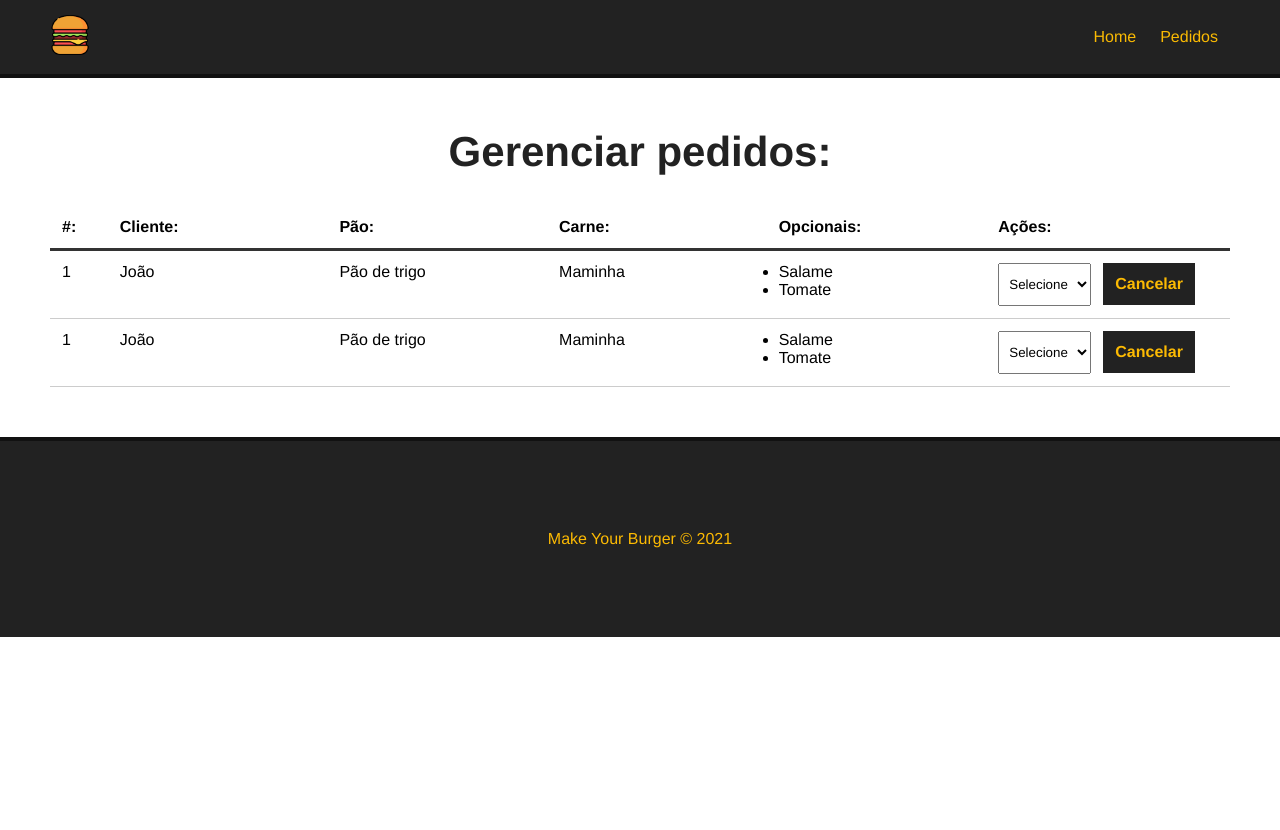
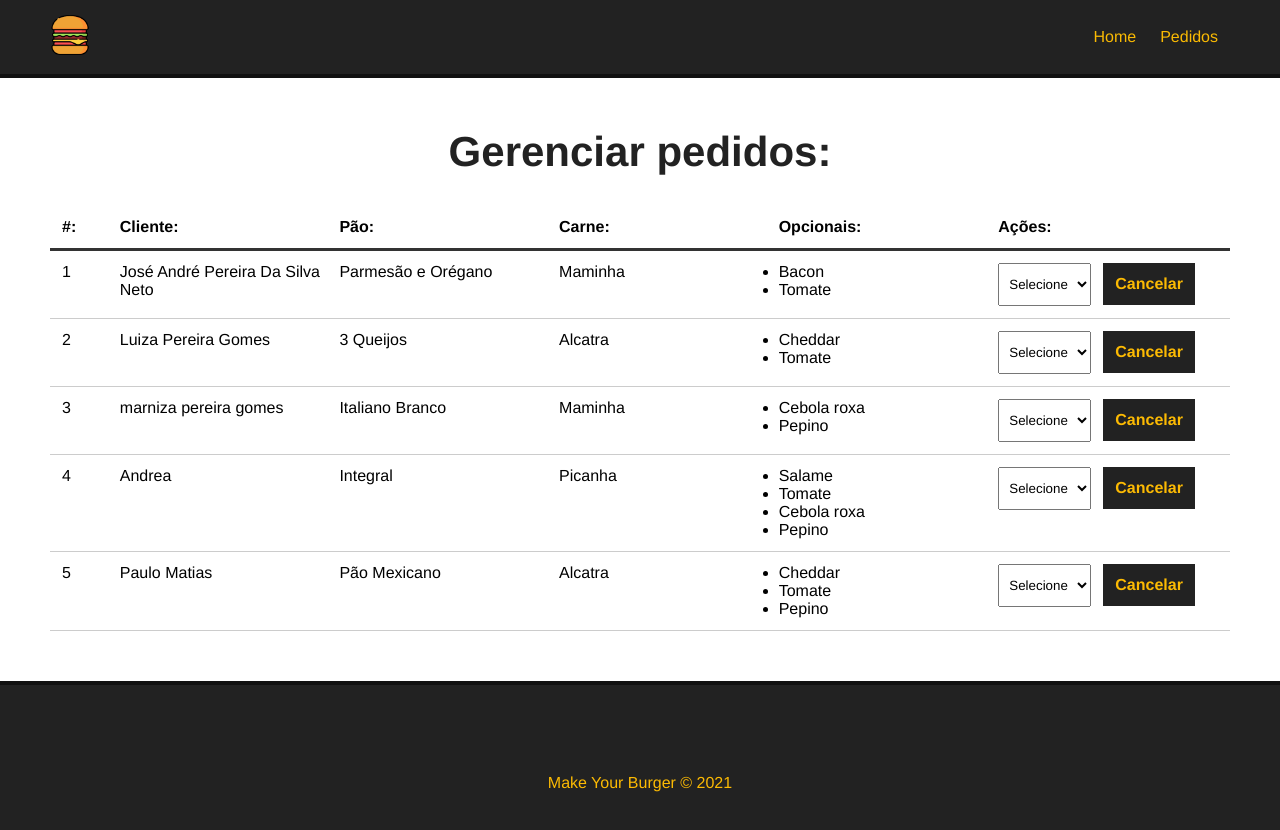
Before and after one commit to joseandre1706/Monte-seu-Burger, a Vue app: page /pedidos in a window 1280 px wide. Shown: the top 830 px of the page. Before the commit the page ends 800 px from the top, so only its background shows below. Built offline with nearby package versions, Linux system fonts and the light colour scheme; data requests are answered from the project's data file.

Commit message:
resgatando pedidos do banco fictício

```diff
--- a/db/db.json
+++ b/db/db.json
@@ -85,7 +85,7 @@
     {
       "nome": "José André Pereira Da Silva Neto",
       "carne": "Maminha",
-      "pao": "",
+      "pao": "Parmesão e Orégano",
       "opcionais": [
         "Bacon",
         "Tomate"
@@ -127,6 +127,18 @@
       ],
       "status": "Solicitado",
       "id": 4
+    },
+    {
+      "nome": "Paulo Matias",
+      "carne": "Alcatra",
+      "pao": "Pão Mexicano",
+      "opcionais": [
+        "Cheddar",
+        "Tomate",
+        "Pepino"
+      ],
+      "status": "Solicitado",
+      "id": 5
     }
   ]
 }
--- a/src/components/Dashboard.vue
+++ b/src/components/Dashboard.vue
@@ -11,33 +11,16 @@
       </div>
     </div>
     <div id="burger-table-rows">
-      <div class="burger-table-row">
-        <div class="order-number">1</div>
-        <div>João</div>
-        <div>Pão de trigo</div>
-        <div>Maminha</div>
+      <div class="burger-table-row" v-for="burger in burgers" :key="burger.id">
+        <div class="order-number"> {{burger.id}} </div>
+        <div> {{burger.nome}} </div>
+        <div> {{burger.pao}} </div>
+        <div> {{burger.carne}} </div>
         <div>
           <ul>
-            <li>Salame</li>
-            <li>Tomate</li>
-          </ul>
-        </div>
-        <div>
-          <select name="status" class="status">
-            <option value="">Selecione</option>
-          </select>
-          <button class="delete-btn">Cancelar</button>
-        </div>
-      </div>
-      <div class="burger-table-row">
-        <div class="order-number">1</div>
-        <div>João</div>
-        <div>Pão de trigo</div>
-        <div>Maminha</div>
-        <div>
-          <ul>
-            <li>Salame</li>
-            <li>Tomate</li>
+            <li v-for="(opcional, index) in burger.opcionais" :key="index">
+              {{opcional}}
+            </li>
           </ul>
         </div>
         <div>
@@ -53,7 +36,29 @@
 
 <script>
 export default{
-  name: "Dashboard"
+  name: "Dashboard",
+  data(){
+    return{
+      burgers: null,
+      burgers_id: null,
+      status: []
+    }
+  },
+  methods:{
+    async getPedidos(){
+      const req = await fetch("http://localhost:3000/burgers");
+
+      const data = await req.json();
+
+      this.burgers = data;
+
+      console.log(this.burgers);
+      // resgatar os status
+    }
+  },
+  mounted(){
+    this.getPedidos();
+  }
 }
 </script>
 
```
Also changed, not shown: 1 other file (tests, documents, lock files or other folders).
